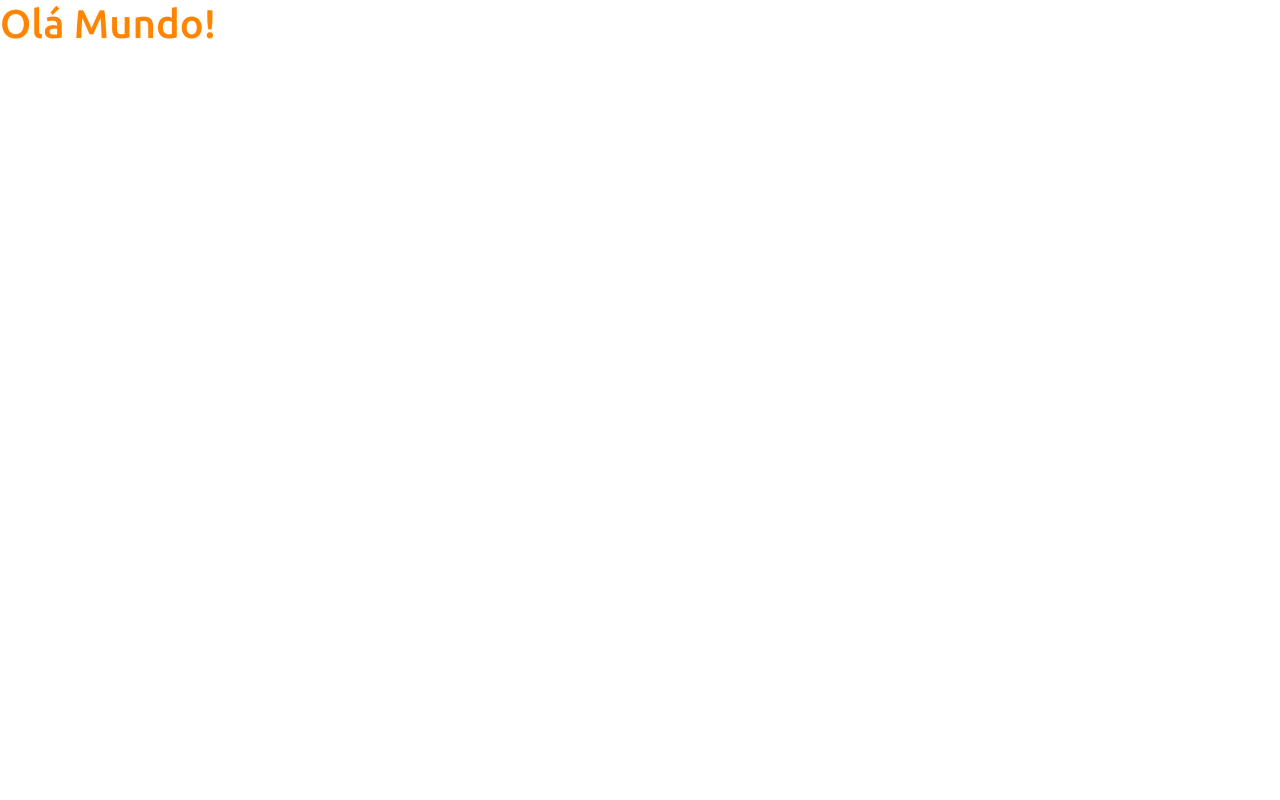
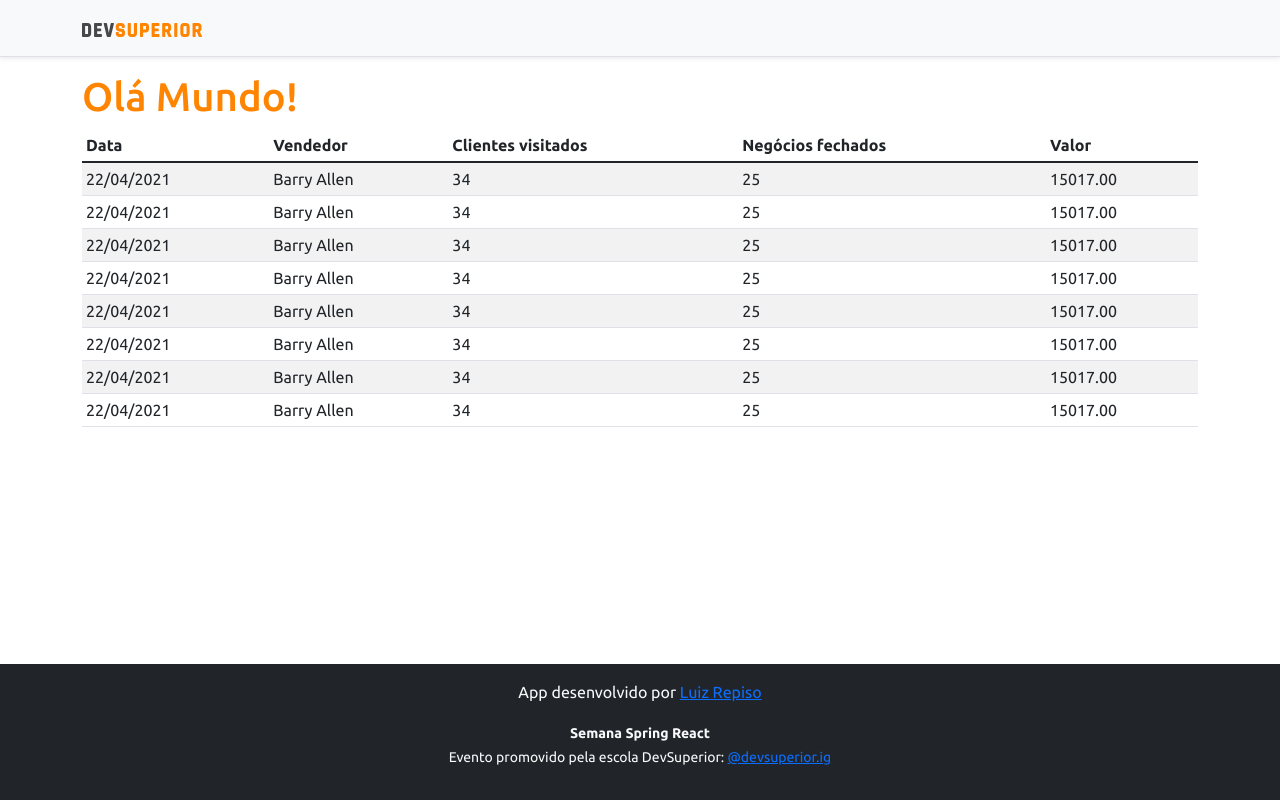
Before and after one commit to luizrepiso/projeto-sds3, a React (Create React App) app in the folder frontend/: page / in a window 1280 px wide. Built offline with nearby package versions, Linux system fonts and the light colour scheme.

Commit message:
Static Charts

```diff
--- a/frontend/src/App.tsx
+++ b/frontend/src/App.tsx
@@ -1,9 +1,20 @@
+import NavBar from "components/NavBar";
+import DataTable from "./components/Data Table/inde";
+import Footer from "./components/Footer";
+
 function App() {
   return (
-    <div>
-      <h1 className="text-primary"> Olá Mundo!</h1>
-     </div>
-  );
+    <>
+      <NavBar />
+      <div className="container">
+        <h1 className="text-primary"> Olá Mundo!</h1>
+
+      <DataTable />
+      </div>
+     <Footer />
+
+      </>
+      );
 }
 
-export default App;
+      export default App;
--- /dev/null
+++ b/frontend/src/components/Data Table/inde.tsx
@@ -0,0 +1,77 @@
+const DataTable = () => {
+    return (
+        <div className="table-responsive">
+            <table className="table table-striped table-sm">
+                <thead>
+                    <tr>
+                        <th>Data</th>
+                        <th>Vendedor</th>
+                        <th>Clientes visitados</th>
+                        <th>Negócios fechados</th>
+                        <th>Valor</th>
+                    </tr>
+                </thead>
+                <tbody>
+                    <tr>
+                        <td>22/04/2021</td>
+                        <td>Barry Allen</td>
+                        <td>34</td>
+                        <td>25</td>
+                        <td>15017.00</td>
+                    </tr>
+                    <tr>
+                        <td>22/04/2021</td>
+                        <td>Barry Allen</td>
+                        <td>34</td>
+                        <td>25</td>
+                        <td>15017.00</td>
+                        </tr>
+                        <tr>
+                        <td>22/04/2021</td>
+                        <td>Barry Allen</td>
+                        <td>34</td>
+                        <td>25</td>
+                        <td>15017.00</td>
+                        </tr>
+                        <tr>
+                        <td>22/04/2021</td>
+                        <td>Barry Allen</td>
+                        <td>34</td>
+                        <td>25</td>
+                        <td>15017.00</td>
+                        </tr>
+                        <tr>
+                        <td>22/04/2021</td>
+                        <td>Barry Allen</td>
+                        <td>34</td>
+                        <td>25</td>
+                        <td>15017.00</td>
+                        </tr>
+                        <tr>
+                        <td>22/04/2021</td>
+                        <td>Barry Allen</td>
+                        <td>34</td>
+                        <td>25</td>
+                        <td>15017.00</td>
+                        </tr>
+                        <tr>
+                        <td>22/04/2021</td>
+                        <td>Barry Allen</td>
+                        <td>34</td>
+                        <td>25</td>
+                        <td>15017.00</td>
+                        </tr>
+                        <tr>
+                        <td>22/04/2021</td>
+                        <td>Barry Allen</td>
+                        <td>34</td>
+                        <td>25</td>
+                        <td>15017.00</td>
+                        </tr>
+                </tbody>
+            </table>
+        </div>
+    );
+}
+
+export default DataTable;
--- /dev/null
+++ b/frontend/src/components/Footer/index.tsx
@@ -0,0 +1,13 @@
+const Footer = () => {
+    return (
+        <footer className="footer mt-auto py-3 bg-dark">
+            <div className="container">
+                <p className="text-light">App desenvolvido por <a href="https://github.com/luizrepiso" target="_blank" rel="noreferrer">Luiz Repiso</a></p>
+                <p className="text-light"><small><strong>Semana Spring React</strong><br />
+                    Evento promovido pela escola DevSuperior: <a href="https://instagram.com/luizrepiso" target="_blank" rel="noreferrer">@devsuperior.ig</a></small></p>
+            </div>
+        </footer>
+    );
+}
+
+export default Footer;
--- /dev/null
+++ b/frontend/src/components/NavBar/index.tsx
@@ -0,0 +1,14 @@
+import ImgDsDark from 'assets/img/ds-dark.svg';
+const NavBar = () => {
+    return (
+        <div className="d-flex flex-column flex-md-row align-items-center p-3 px-md-4 mb-3 bg-light border-bottom shadow-sm">
+            <div className="container">
+                <nav className="my-2 my-md-0 mr-md-3">
+                    <img src={ImgDsDark} alt="DevSuperior" width="120" />
+                </nav>
+            </div>
+        </div>
+    );
+}
+
+export default NavBar;
```
Also changed, not shown: frontend/src/assets/img/ds-dark.svg (added).
